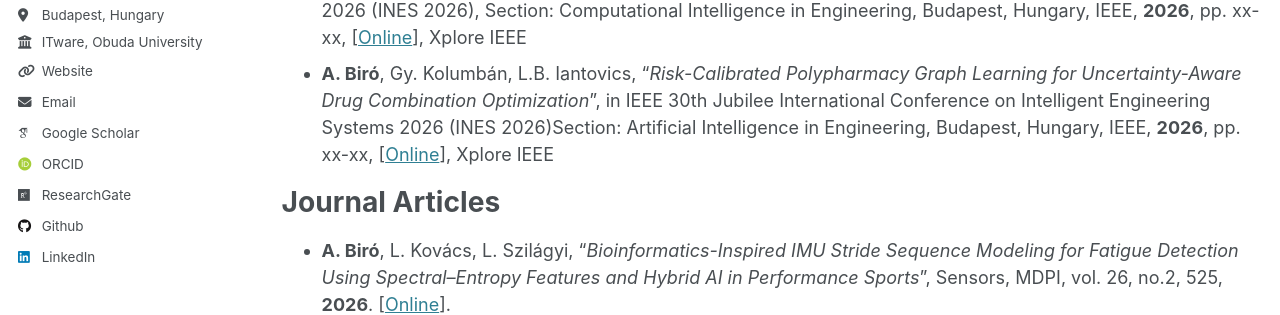
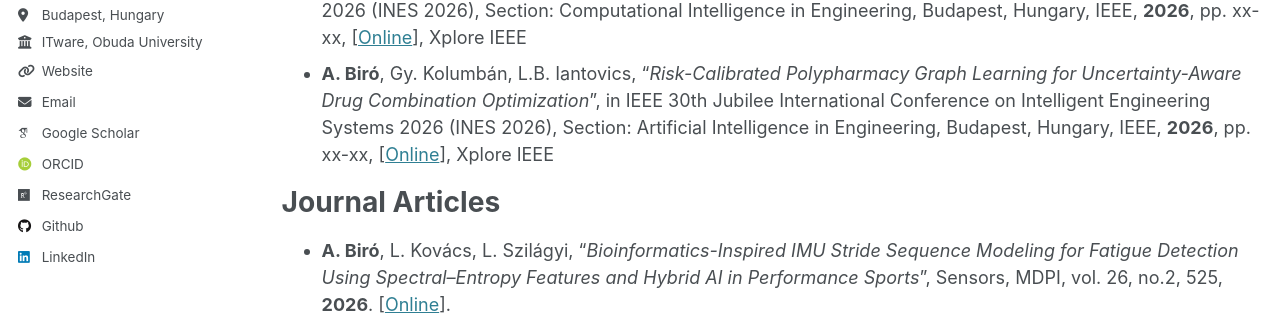
Before and after one commit to biroka/biroka.github.io, a Jekyll site: the page built from _pages/publications.md, in a window 1280 px wide and 900 px high. Shown: the part 398-713 px from the top of the window. Built offline with Jekyll 4.4.1, drawn with Linux system fonts in a browser that asks for light colours; some web fonts are replaced.

```diff
--- a/_pages/publications.md
+++ b/_pages/publications.md
@@ -19,7 +19,7 @@ Publication References
 Pending Publications
 ======
 * **A. Biró**, A.A. Mir, L. Szilágyi, "_Distribution-Free Cantelli-Bounded Longitudinal Risk Modeling for Pre-Infective Pneumonia Forecasting_", in IEEE 30th Jubilee International Conference on Intelligent Engineering Systems 2026 (INES 2026), Section: Computational Intelligence in Engineering, Budapest, Hungary, IEEE, **2026**, pp. xx-xx, [<a target="_new" href="xxx">Online</a>], Xplore IEEE
-* **A. Biró**, Gy. Kolumbán, L.B. Iantovics, "_Risk-Calibrated Polypharmacy Graph Learning for Uncertainty-Aware Drug Combination Optimization_", in IEEE 30th Jubilee International Conference on Intelligent Engineering Systems 2026 (INES 2026)Section: Artificial Intelligence in Engineering, Budapest, Hungary, IEEE, **2026**, pp. xx-xx, [<a target="_new" href="xxx">Online</a>], Xplore IEEE
+* **A. Biró**, Gy. Kolumbán, L.B. Iantovics, "_Risk-Calibrated Polypharmacy Graph Learning for Uncertainty-Aware Drug Combination Optimization_", in IEEE 30th Jubilee International Conference on Intelligent Engineering Systems 2026 (INES 2026), Section: Artificial Intelligence in Engineering, Budapest, Hungary, IEEE, **2026**, pp. xx-xx, [<a target="_new" href="xxx">Online</a>], Xplore IEEE
 
 
 Journal Articles
```
